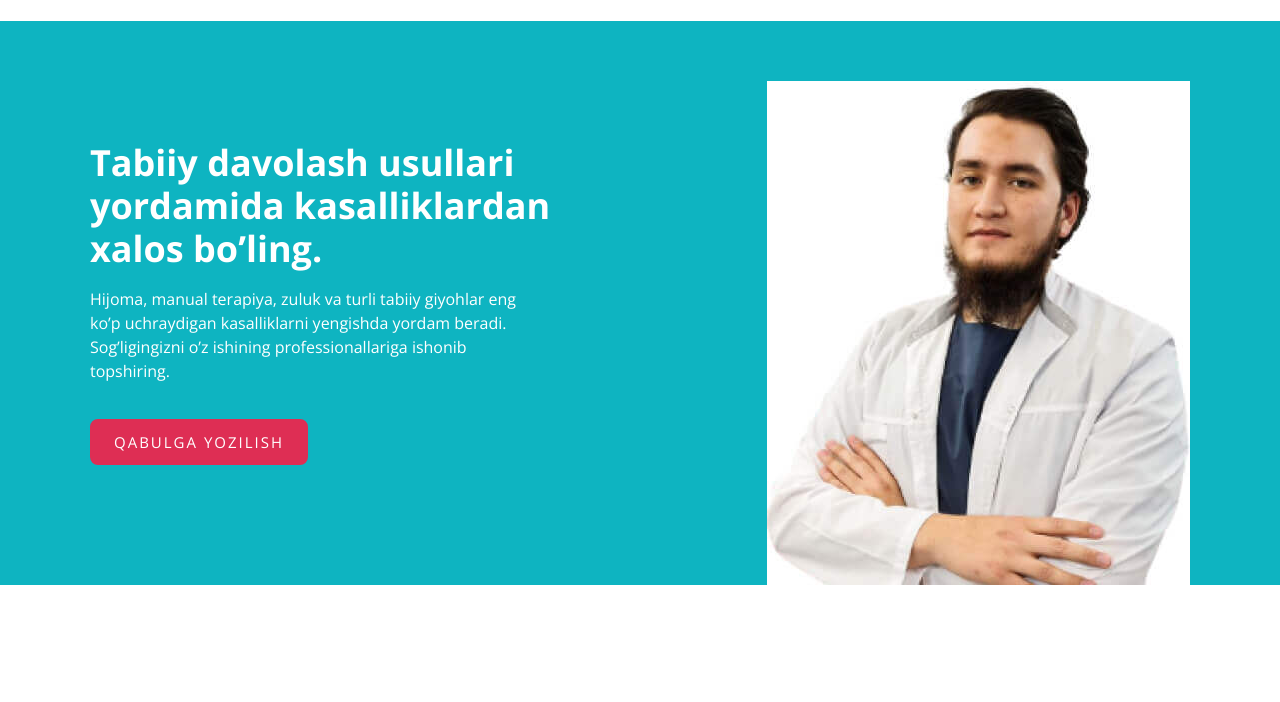
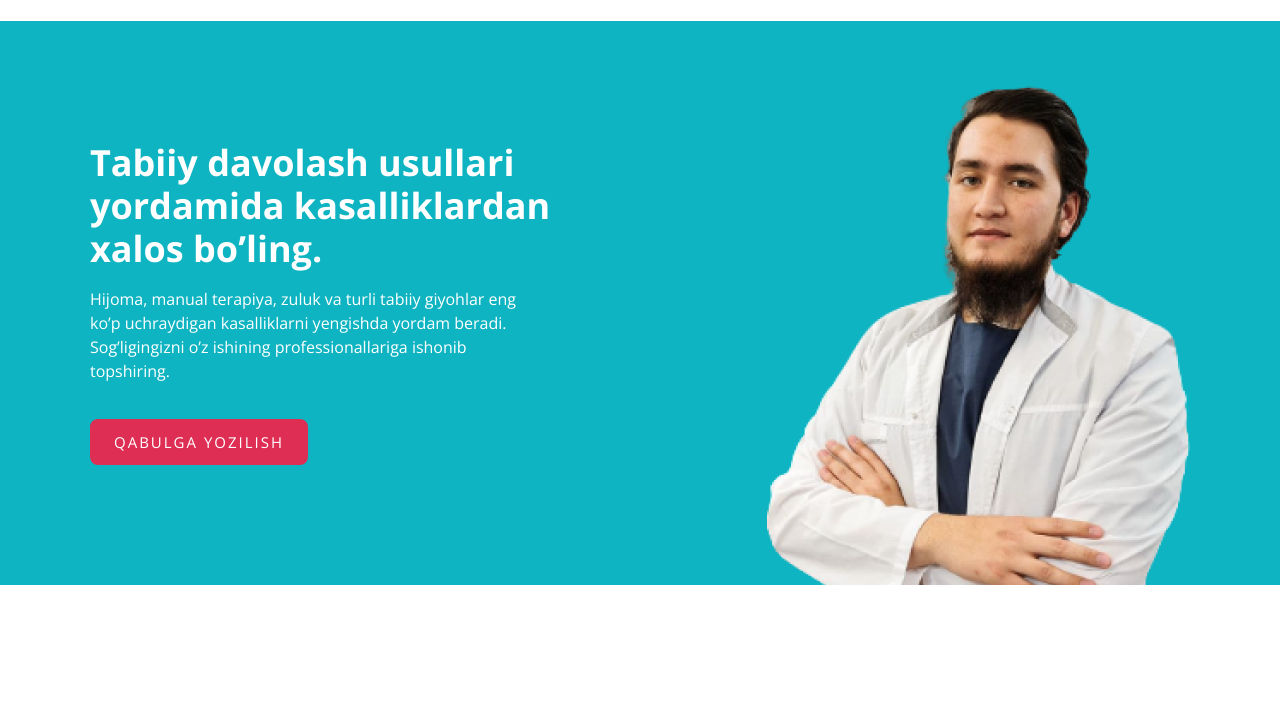
Before and after one commit to amirbek887/Ansormed, a plain HTML site: page index.html in a window 1280 px wide. Shown: the part 77-779 px from the top of the page. Drawn offline with nearby package versions, Linux system fonts and the light colour scheme.

Commit message:
Change img to png

```diff
--- a/index.html
+++ b/index.html
@@ -38,7 +38,7 @@
           <p class="hero-text">Hijoma, manual terapiya, zuluk va turli tabiiy giyohlar eng ko’p uchraydigan kasalliklarni yengishda yordam beradi. Sog’ligingizni o’z ishining professionallariga ishonib topshiring. </p>
           <a class="main-link main-link-solid" href="">Qabulga yozilish</a>
         </div>
-        <img class="hero-img" src="img/hero-img.jpg" alt="Doc" width="423" height="504" srcset="img/hero-img.jpg 1x, img/hero-img@2x.jpg" 2x>
+        <img class="hero-img" src="img/hero-img.png" alt="Doc" width="423" height="504" srcset="img/hero-img.png 1x, img/hero-img@2x.pnghero-img.png" 2x>
       </div>
     </section>
     <!-- INDEX SERVICES -->
```
Also changed, not shown: img/hero-img.png (added), img/hero-img@2x.jpg (deleted).
